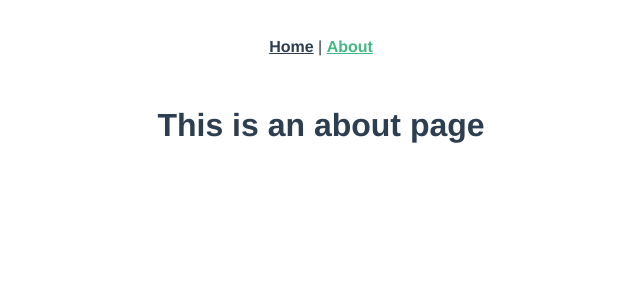
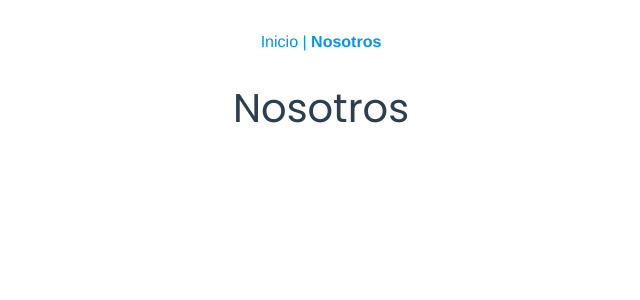
Before and after one commit to santiagojimenezisc/APYC, a Vue app: page /about in a window 1280 px wide. Shown: the top 300 px of the page, without its empty margins (319-959 px from the left). Built offline with nearby package versions, Linux system fonts and the light colour scheme.

Commit message:
Se integra paleta Bootstrap V.1 APYC

```diff
--- a/package.json
+++ b/package.json
@@ -8,6 +8,8 @@
     "lint": "vue-cli-service lint"
   },
   "dependencies": {
+    "@popperjs/core": "^2.10.2",
+    "bootstrap": "^5.1.3",
     "core-js": "^3.6.5",
     "vue": "^3.0.0",
     "vue-router": "^4.0.0-0"
--- a/src/App.vue
+++ b/src/App.vue
@@ -1,12 +1,14 @@
 <template>
   <div id="nav">
-    <router-link to="/">Home</router-link> |
-    <router-link to="/about">About</router-link>
+    <router-link to="/">Inicio</router-link> |
+    <router-link to="/about">Nosotros</router-link>
   </div>
   <router-view />
 </template>
 
 <style lang="scss">
+@import "@/sass/apycbootstrap.scss";
+@import "bootstrap/scss/bootstrap.scss";
 #app {
   font-family: Avenir, Helvetica, Arial, sans-serif;
   -webkit-font-smoothing: antialiased;
@@ -17,13 +19,12 @@
 
 #nav {
   padding: 30px;
-
+  color: $primary;
   a {
-    font-weight: bold;
-    color: #2c3e50;
-
+    text-decoration: none;
     &.router-link-exact-active {
-      color: #42b983;
+      color: $primary;
+      font-weight: bold;
     }
   }
 }
--- a/src/components/HelloWorld.vue
+++ b/src/components/HelloWorld.vue
@@ -1,96 +1,7 @@
 <template>
   <div class="hello">
     <h1>{{ msg }}</h1>
-    <p>
-      For a guide and recipes on how to configure / customize this project,<br />
-      check out the
-      <a href="https://cli.vuejs.org" target="_blank" rel="noopener"
-        >vue-cli documentation</a
-      >.
-    </p>
-    <h3>Installed CLI Plugins</h3>
-    <ul>
-      <li>
-        <a
-          href="https://github.com/vuejs/vue-cli/tree/dev/packages/%40vue/cli-plugin-babel"
-          target="_blank"
-          rel="noopener"
-          >babel</a
-        >
-      </li>
-      <li>
-        <a
-          href="https://github.com/vuejs/vue-cli/tree/dev/packages/%40vue/cli-plugin-router"
-          target="_blank"
-          rel="noopener"
-          >router</a
-        >
-      </li>
-      <li>
-        <a
-          href="https://github.com/vuejs/vue-cli/tree/dev/packages/%40vue/cli-plugin-eslint"
-          target="_blank"
-          rel="noopener"
-          >eslint</a
-        >
-      </li>
-    </ul>
-    <h3>Essential Links</h3>
-    <ul>
-      <li>
-        <a href="https://vuejs.org" target="_blank" rel="noopener">Core Docs</a>
-      </li>
-      <li>
-        <a href="https://forum.vuejs.org" target="_blank" rel="noopener"
-          >Forum</a
-        >
-      </li>
-      <li>
-        <a href="https://chat.vuejs.org" target="_blank" rel="noopener"
-          >Community Chat</a
-        >
-      </li>
-      <li>
-        <a href="https://twitter.com/vuejs" target="_blank" rel="noopener"
-          >Twitter</a
-        >
-      </li>
-      <li>
-        <a href="https://news.vuejs.org" target="_blank" rel="noopener">News</a>
-      </li>
-    </ul>
-    <h3>Ecosystem</h3>
-    <ul>
-      <li>
-        <a href="https://router.vuejs.org" target="_blank" rel="noopener"
-          >vue-router</a
-        >
-      </li>
-      <li>
-        <a href="https://vuex.vuejs.org" target="_blank" rel="noopener">vuex</a>
-      </li>
-      <li>
-        <a
-          href="https://github.com/vuejs/vue-devtools#vue-devtools"
-          target="_blank"
-          rel="noopener"
-          >vue-devtools</a
-        >
-      </li>
-      <li>
-        <a href="https://vue-loader.vuejs.org" target="_blank" rel="noopener"
-          >vue-loader</a
-        >
-      </li>
-      <li>
-        <a
-          href="https://github.com/vuejs/awesome-vue"
-          target="_blank"
-          rel="noopener"
-          >awesome-vue</a
-        >
-      </li>
-    </ul>
+
   </div>
 </template>
 
@@ -116,7 +27,5 @@ li {
   display: inline-block;
   margin: 0 10px;
 }
-a {
-  color: #42b983;
-}
+
 </style>
--- /dev/null
+++ b/src/sass/apycbootstrap.scss
@@ -0,0 +1,16 @@
+/*! `Bootstrap 5` Bootstrap 5 theme APYC */
+@import url(https://fonts.googleapis.com/css?family=Poppins:200,300,400,700);
+$min-contrast-ratio: 2.5 !default;
+$headings-font-family: Poppins;
+
+$enable-grid-classes: false;
+$primary: #0095f5;
+$secondary: #ff6995;
+$success: #198754;
+$danger: #dc3545;
+$info: #0dcaf0;
+$warning: #ffc107;
+$light: #f8f9fa;
+$dark: #212529;
+
+// Add SASS theme customizations here..
--- a/src/views/About.vue
+++ b/src/views/About.vue
@@ -1,5 +1,5 @@
 <template>
   <div class="about">
-    <h1>This is an about page</h1>
+    <h1>Nosotros</h1>
   </div>
 </template>
--- a/src/views/Home.vue
+++ b/src/views/Home.vue
@@ -1,7 +1,6 @@
 <template>
   <div class="home">
-    <img alt="Vue logo" src="../assets/logo.png" />
-    <HelloWorld msg="Welcome to Your Vue.js App" />
+    <HelloWorld msg="APYC" />
   </div>
 </template>
 
```
Also changed, not shown: 1 other file (tests, documents, lock files or other folders).
